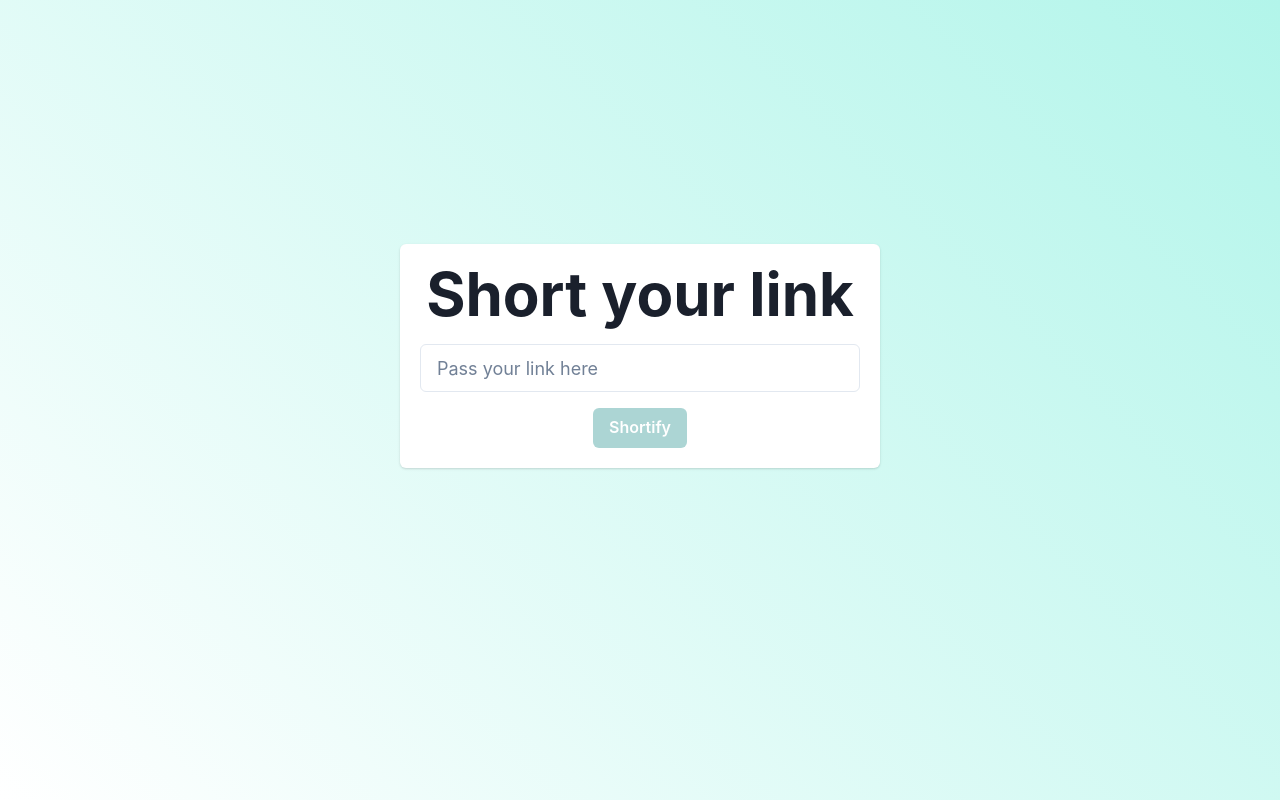
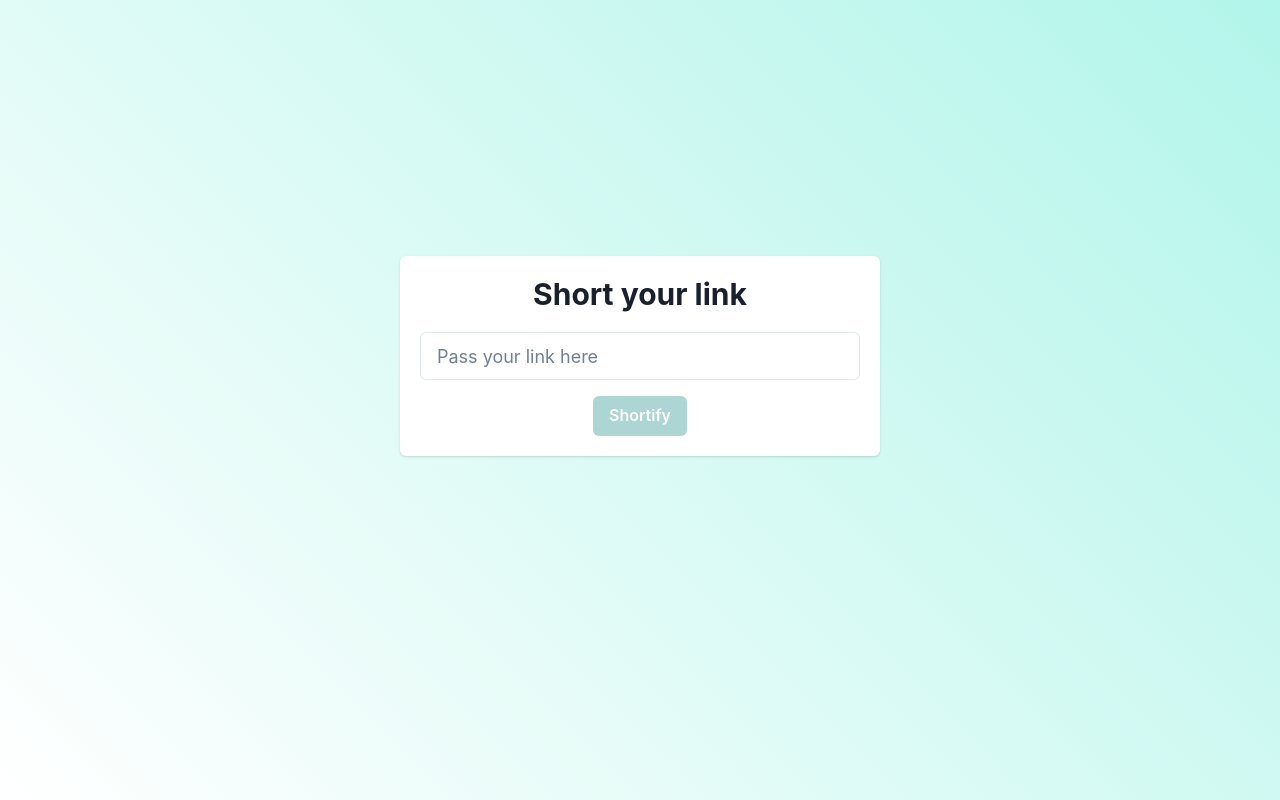
Before and after one commit to kchaumeow/shortify-frontend, a React (Vite) app: page / in a window 1280 px wide. Built offline with nearby package versions, Linux system fonts and the light colour scheme.

Commit message:
fix: Heading size in Home

```diff
--- a/src/pages/Home.jsx
+++ b/src/pages/Home.jsx
@@ -31,7 +31,7 @@ export default function Home() {
 
   return (
     <Layout gapBottom={hashedLink === ''}>
-      <Heading as="h2" size="3xl">
+      <Heading as="h2" size="lg">
         Short your link
       </Heading>
       <Box
```
